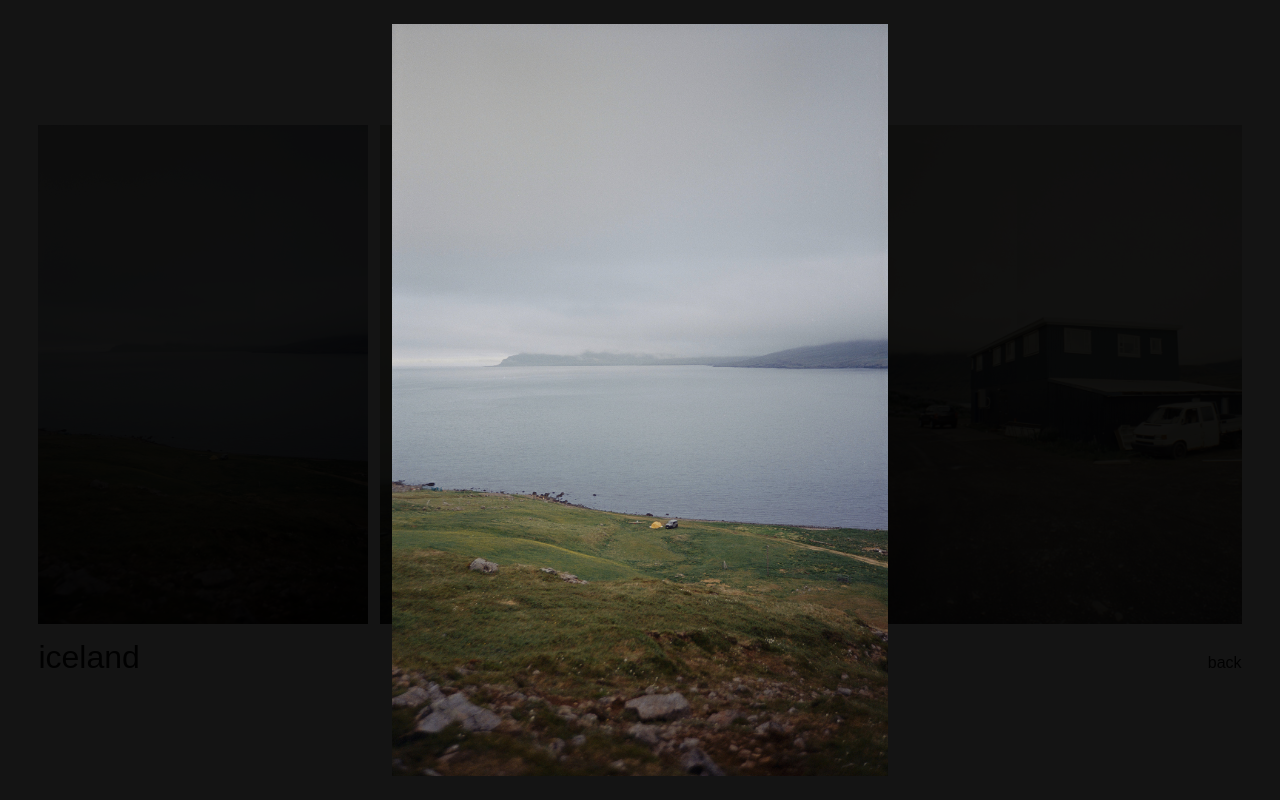
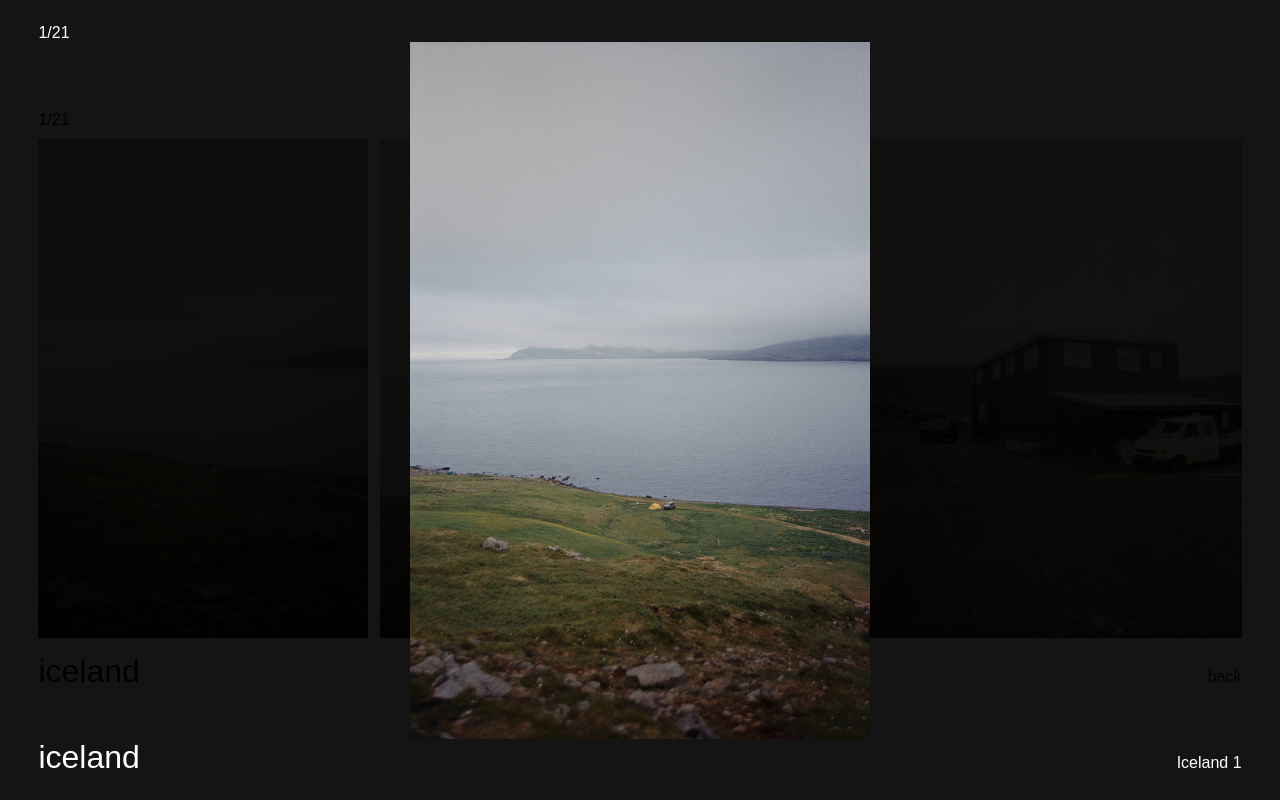
Before and after one commit to fabianmarkus/wachter, a plain HTML site: page iceland.html in a window 1280 px wide. Both pictures are taken after a click on the picture 203 px from the left and 374 px from the top of the page. Drawn offline with Linux system fonts and the light colour scheme.

Commit message:
Update iceland.html

```diff
--- a/iceland.html
+++ b/iceland.html
@@ -27,6 +27,15 @@
       width: 100%;
     }
 
+    .bildzaehler,
+    .zurueck {
+      font-size: 16px;
+    }
+
+    .bildzaehler {
+      margin: 0 0 10px;
+    }
+
     .bilder {
       display: flex;
       flex-direction: row;
@@ -53,38 +62,23 @@
     }
 
     .titelzeile {
-      display: grid;
-      grid-template-columns: 1fr auto 1fr;
+      display: flex;
+      justify-content: space-between;
       align-items: baseline;
       margin-top: 14px;
     }
 
     .projekttitel {
-      justify-self: start;
       margin: 0;
       font-size: 32px;
     }
 
-    .bildzaehler,
     .zurueck {
-      font-size: 16px;
-    }
-
-    .bildzaehler {
-      justify-self: center;
-      margin: 0;
-    }
-
-    .zurueck {
-      justify-self: end;
-    }
-
-    a {
       color: inherit;
       text-decoration: none;
     }
 
-    a:hover {
+    .zurueck:hover {
       color: inherit;
       text-decoration: none;
     }
@@ -94,10 +88,10 @@
       position: fixed;
       inset: 0;
       z-index: 1000;
-      align-items: center;
-      justify-content: center;
-      padding: 24px;
+      flex-direction: column;
+      padding: 24px clamp(16px, 3vw, 40px);
       background: rgba(0, 0, 0, 0.92);
+      color: #ffffff;
       cursor: zoom-out;
     }
 
@@ -105,7 +99,21 @@
       display: flex;
     }
 
-    .bild-overlay img {
+    .bild-overlay-zaehler {
+      flex: 0 0 auto;
+      margin: 0;
+      font-size: 16px;
+    }
+
+    .bild-overlay-bildbereich {
+      display: flex;
+      flex: 1 1 auto;
+      align-items: center;
+      justify-content: center;
+      min-height: 0;
+    }
+
+    .bild-overlay-bildbereich img {
       display: block;
       max-width: 100%;
       max-height: 100%;
@@ -113,12 +121,33 @@
       height: auto;
       object-fit: contain;
     }
+
+    .bild-overlay-fusszeile {
+      display: flex;
+      flex: 0 0 auto;
+      justify-content: space-between;
+      align-items: baseline;
+      gap: 24px;
+    }
+
+    .bild-overlay-projekttitel {
+      margin: 0;
+      font-size: 32px;
+    }
+
+    .bild-overlay-werktitel {
+      margin: 0;
+      font-size: 16px;
+      text-align: right;
+    }
   </style>
 </head>
 
 <body>
 
   <main class="container">
+
+    <p class="bildzaehler" id="bildZaehler">1/21</p>
 
     <div class="bilder">
       <img src="./images/iceland-1.jpg" alt="Iceland 1">
@@ -146,14 +175,22 @@
 
     <div class="titelzeile">
       <p class="projekttitel">iceland</p>
-      <p class="bildzaehler" id="bildZaehler">1/21</p>
       <a class="zurueck" href="./projects.html">back</a>
     </div>
 
   </main>
 
   <div class="bild-overlay" id="bildOverlay" aria-hidden="true">
-    <img id="bildOverlayFoto" src="" alt="">
+    <p class="bild-overlay-zaehler" id="bildOverlayZaehler"></p>
+
+    <div class="bild-overlay-bildbereich">
+      <img id="bildOverlayFoto" src="" alt="">
+    </div>
+
+    <div class="bild-overlay-fusszeile">
+      <p class="bild-overlay-projekttitel">iceland</p>
+      <p class="bild-overlay-werktitel" id="bildOverlayWerktitel"></p>
+    </div>
   </div>
 
   <script>
@@ -162,36 +199,50 @@
     const zaehler = document.getElementById("bildZaehler");
     const overlay = document.getElementById("bildOverlay");
     const overlayFoto = document.getElementById("bildOverlayFoto");
+    const overlayZaehler = document.getElementById("bildOverlayZaehler");
+    const overlayWerktitel = document.getElementById("bildOverlayWerktitel");
 
     function aktualisiereZaehler() {
-      const mitteDerAnzeige =
-        bilderReihe.getBoundingClientRect().left + bilderReihe.clientWidth / 2;
+      const linkerRand = bilderReihe.getBoundingClientRect().left;
+      const rechterRand = linkerRand + bilderReihe.clientWidth;
 
-      let naechstesBild = 0;
-      let kleinsterAbstand = Infinity;
-
-      projektBilder.forEach((bild, index) => {
-        const bildMitte = bild.getBoundingClientRect().left + bild.offsetWidth / 2;
-        const abstand = Math.abs(mitteDerAnzeige - bildMitte);
-
-        if (abstand < kleinsterAbstand) {
-          kleinsterAbstand = abstand;
-          naechstesBild = index;
-        }
+      const erstesSichtbaresBild = projektBilder.find((bild) => {
+        const bildRand = bild.getBoundingClientRect();
+        return bildRand.right > linkerRand + 1 && bildRand.left < rechterRand;
       });
 
-      zaehler.textContent = `${naechstesBild + 1}/${projektBilder.length}`;
+      if (erstesSichtbaresBild) {
+        const nummer = projektBilder.indexOf(erstesSichtbaresBild) + 1;
+        zaehler.textContent = `${nummer}/${projektBilder.length}`;
+      }
     }
 
-    bilderReihe.addEventListener("scroll", aktualisiereZaehler);
+    bilderReihe.addEventListener("scroll", aktualisiereZaehler, {
+      passive: true
+    });
+
+    bilderReihe.addEventListener("wheel", (event) => {
+      if (!event.ctrlKey && Math.abs(event.deltaY) > Math.abs(event.deltaX)) {
+        event.preventDefault();
+        bilderReihe.scrollLeft += event.deltaY;
+      }
+    }, {
+      passive: false
+    });
+
     window.addEventListener("resize", aktualisiereZaehler);
 
     projektBilder.forEach((bild) => {
       bild.addEventListener("load", aktualisiereZaehler);
 
       bild.addEventListener("click", () => {
+        const nummer = projektBilder.indexOf(bild) + 1;
+
         overlayFoto.src = bild.src;
         overlayFoto.alt = bild.alt;
+        overlayZaehler.textContent = `${nummer}/${projektBilder.length}`;
+        overlayWerktitel.textContent = bild.alt;
+
         overlay.classList.add("aktiv");
         overlay.setAttribute("aria-hidden", "false");
         document.body.style.overflow = "hidden";
```
